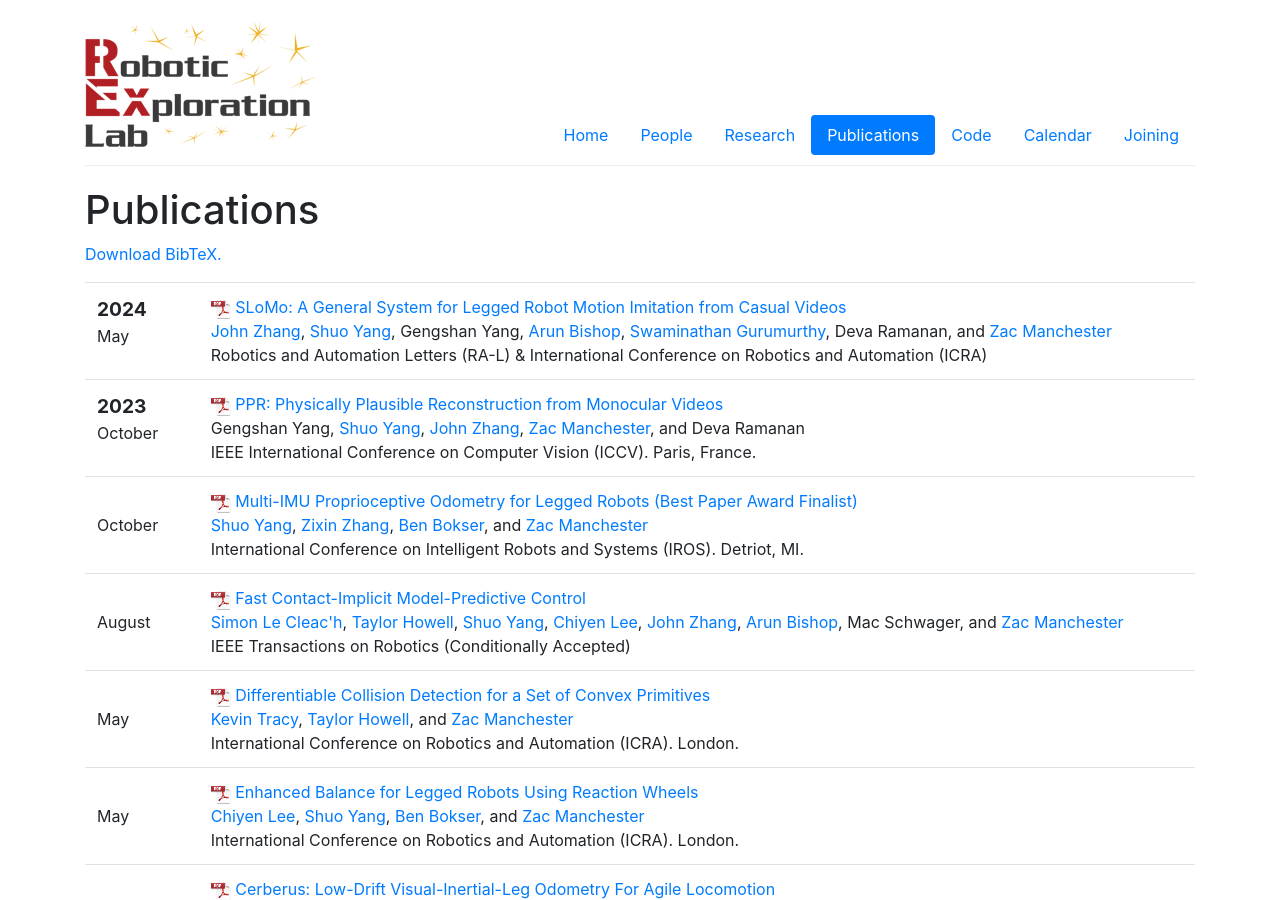
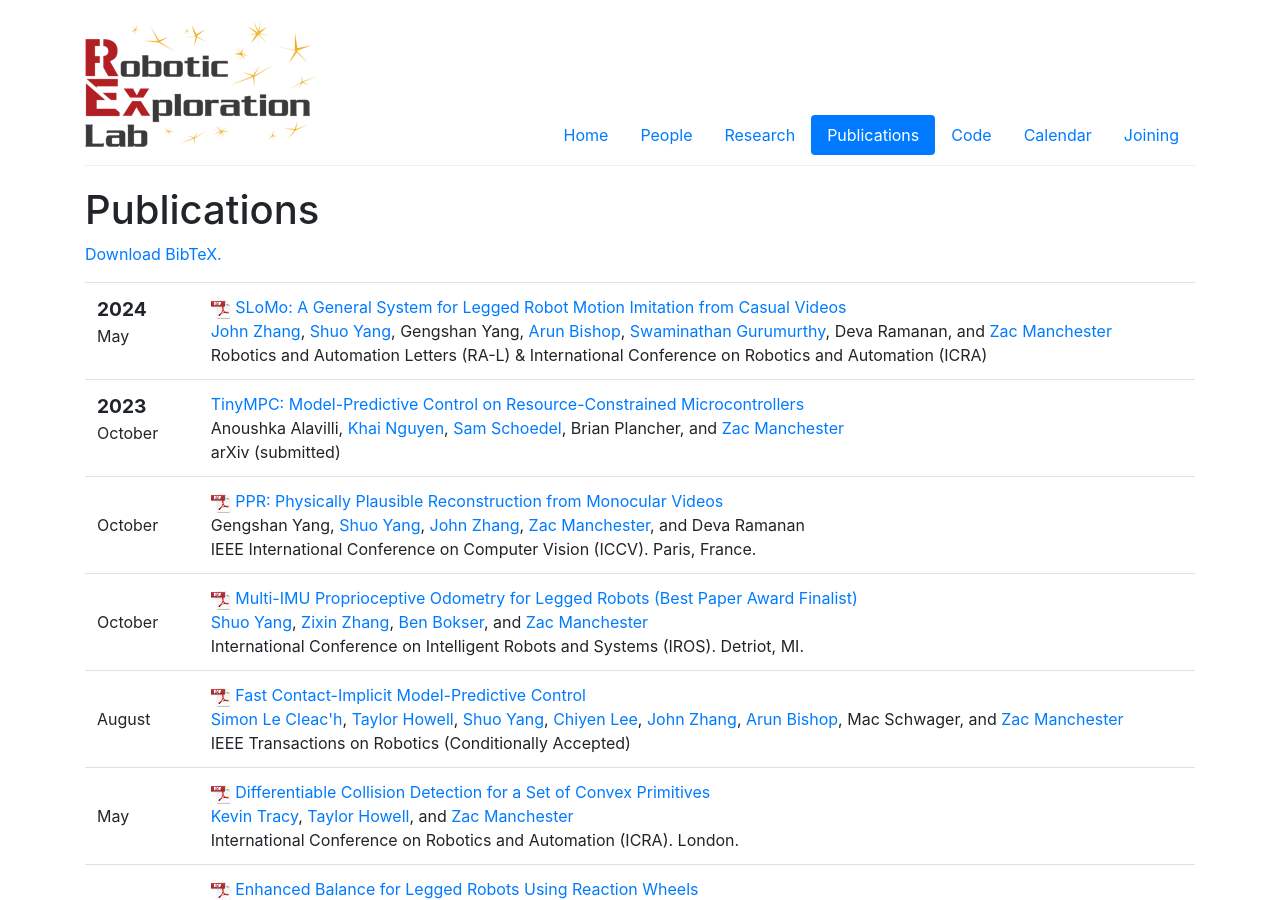
Before and after one commit to RoboticExplorationLab/roboticexplorationlab.github.io, a Jekyll site: the page built from publications.html, in a window 1280 px wide and 900 px high. Built offline with Jekyll 4.4.1, drawn with Linux system fonts in a browser that asks for light colours.

Commit message:
add tinympc

```diff
--- a/_data/pubs.yml
+++ b/_data/pubs.yml
@@ -1,3 +1,12 @@
+- title: "TinyMPC: Model-Predictive Control on Resource-Constrained Microcontrollers"
+  authors: [anoushka, khai, sam, Brian Plancher, zac]
+  projects: [tinympc]
+  publisher: arXiv
+  pub-type: conference
+  date: 2023-10-25
+  pdf: https://arxiv.org/abs/2310.16985
+  status: submitted
+
 - title: "Fast Contact-Implicit Model-Predictive Control"
   authors: [simon, taylor, shuo, chiyen, john, arun, Mac Schwager, zac]
   date: 2023-08-23
```
Also changed, not shown: _projects/tinympc.md (added, +20 -0 lines), 1 other file.
